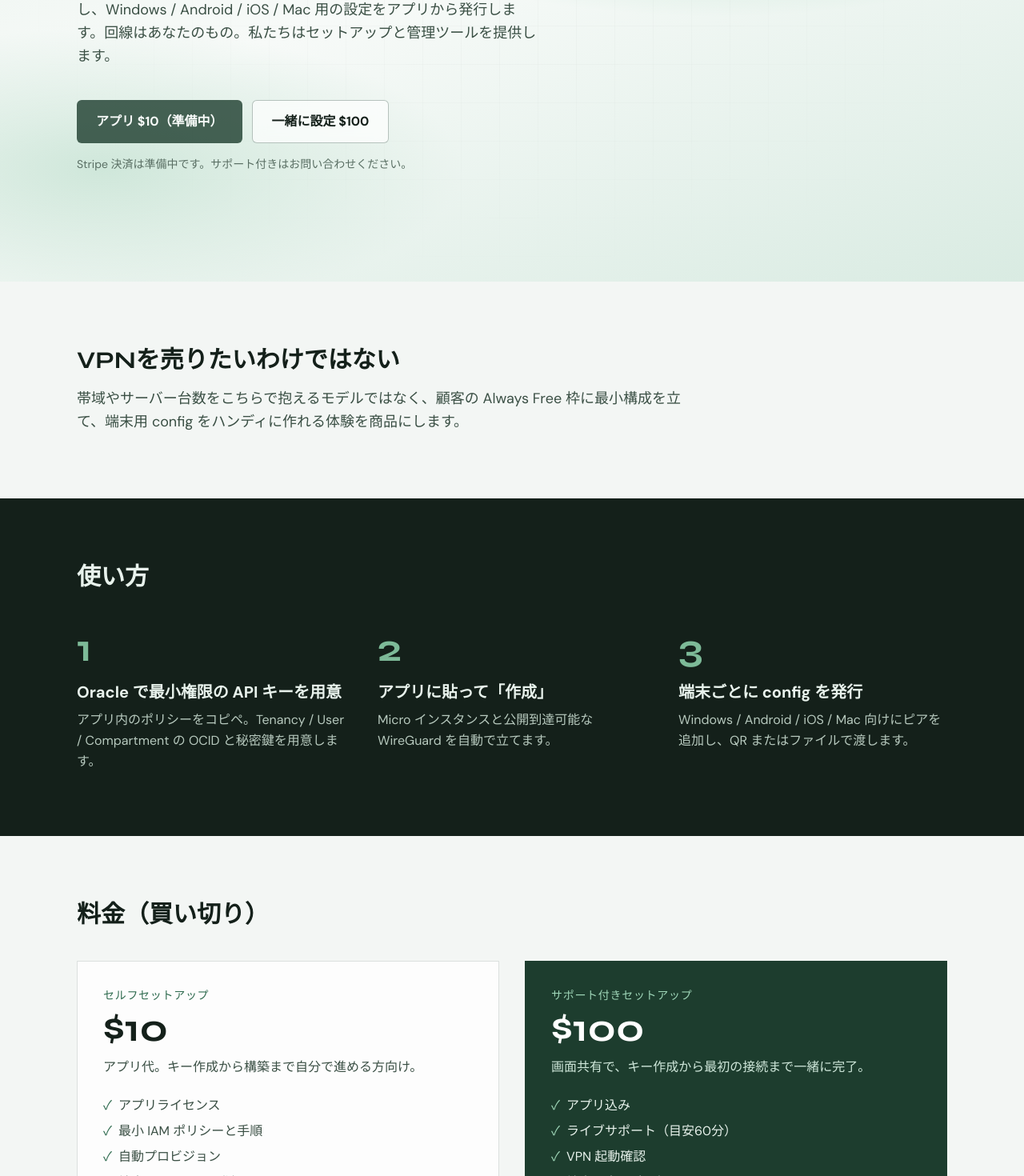
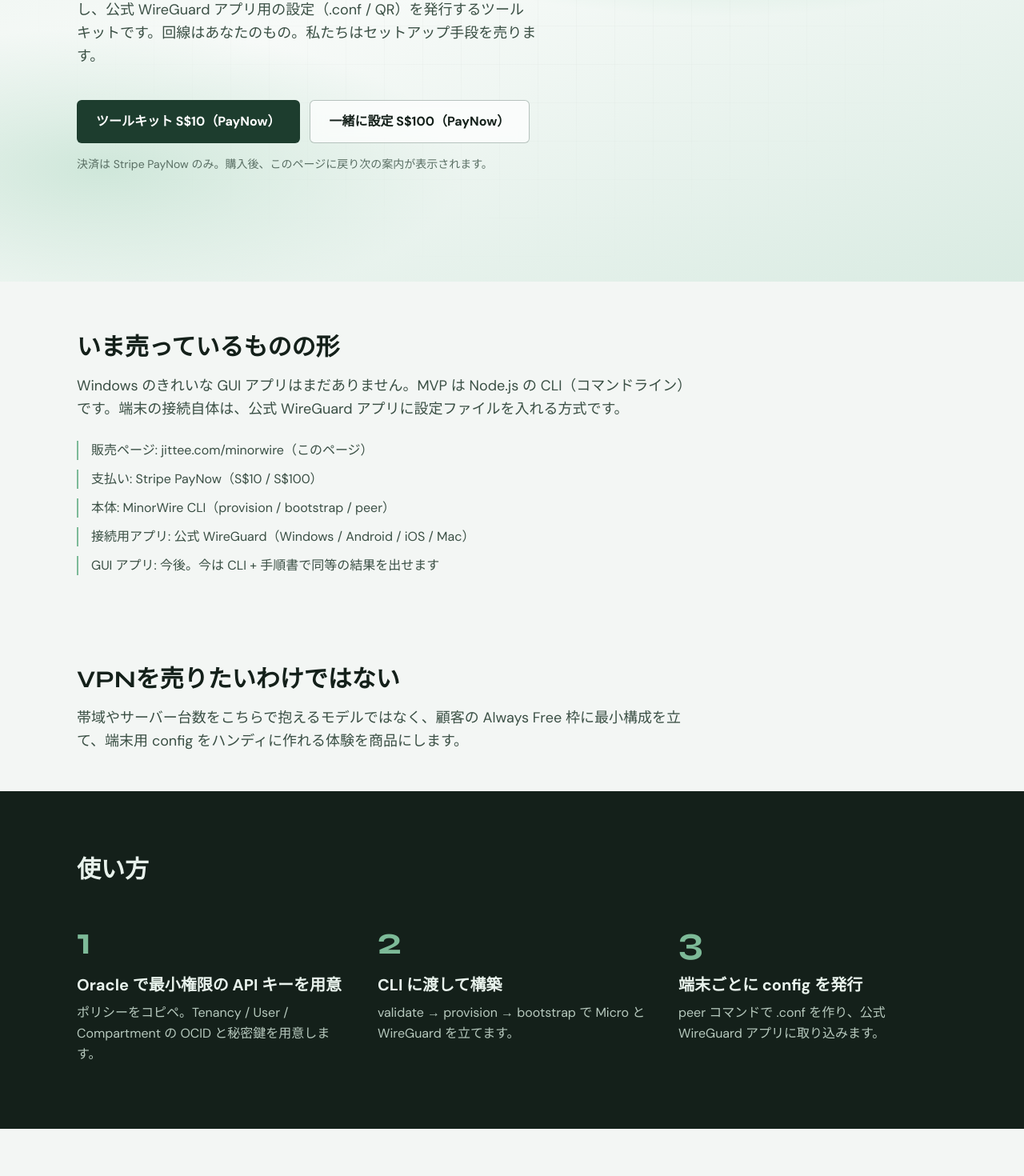
Before and after one commit to JojoYay/jittee, a Next.js app: page /minorwire in a window 1280 px wide. Shown: the part 416-1886 px from the top of the page at 80% size. Built offline with nearby package versions, Linux system fonts and the light colour scheme; no server answers.

Commit message:
Wire MinorWire PayNow checkout and clarify CLI deliverable.
Connect live Stripe Payment Links on /minorwire and document that MVP is a Node CLI plus official WireGuard configs, not a GUI installer yet.

Co-authored-by: Cursor <cursoragent@cursor.com>

```diff
--- a/app/minorwire/layout.tsx
+++ b/app/minorwire/layout.tsx
@@ -3,7 +3,7 @@ import type { Metadata } from 'next'
 export const metadata: Metadata = {
   title: 'MinorWire | Jittee',
   description:
-    'Provision WireGuard on your Oracle Cloud Always Free tenancy and issue device configs from a small app.',
+    'Provision WireGuard on your Oracle Cloud Always Free tenancy. Buy the CLI toolkit via PayNow; connect with official WireGuard apps.',
 }
 
 export default function MinorWireLayout({ children }: { children: React.ReactNode }) {
--- a/app/minorwire/page.tsx
+++ b/app/minorwire/page.tsx
@@ -1,11 +1,21 @@
 'use client'
 
 import Link from 'next/link'
+import { useSearchParams } from 'next/navigation'
+import { Suspense } from 'react'
 import { Syne, DM_Sans } from 'next/font/google'
 import { useLanguage } from '../contexts/LanguageContext'
 
 const syne = Syne({ subsets: ['latin'], weight: ['600', '700', '800'] })
 const dmSans = DM_Sans({ subsets: ['latin'], weight: ['400', '500', '700'] })
+
+/** Live Stripe Payment Links (PayNow only, SGD). */
+const STRIPE = {
+  app: 'https://buy.stripe.com/aFaeVe4pifjvcKD1Epc3m06',
+  setup: 'https://buy.stripe.com/8x214ocVO5IVbGz1Epc3m07',
+} as const
+
+const SUPPORT_MAIL = 'info@jittee.com'
 
 /**
  * MinorWire marketing page — BYO Oracle Always Free + WireGuard toolkit.
@@ -18,7 +28,10 @@ interface Copy {
   heroDesc: string
   ctaApp: string
   ctaSetup: string
-  ctaSoon: string
+  ctaNote: string
+  formTitle: string
+  formDesc: string
+  formPoints: string[]
   problemTitle: string
   problemDesc: string
   howTitle: string
@@ -38,6 +51,11 @@ interface Copy {
   faqs: { q: string; a: string }[]
   finalTitle: string
   finalDesc: string
+  paidAppTitle: string
+  paidAppBody: string
+  paidSetupTitle: string
+  paidSetupBody: string
+  paidMailCta: string
 }
 
 const COPY: Record<string, Copy> = {
@@ -45,10 +63,20 @@ const COPY: Record<string, Copy> = {
     badge: 'Oracle Always Free × WireGuard',
     heroTitle: '自分の無料枠に、自分のVPNを。',
     heroDesc:
-      'MinorWire は、あなたの Oracle Cloud 上に WireGuard を自動構築し、Windows / Android / iOS / Mac 用の設定をアプリから発行します。回線はあなたのもの。私たちはセットアップと管理ツールを提供します。',
-    ctaApp: 'アプリ $10（準備中）',
-    ctaSetup: '一緒に設定 $100',
-    ctaSoon: 'Stripe 決済は準備中です。サポート付きはお問い合わせください。',
+      'MinorWire は、あなたの Oracle Cloud 上に WireGuard を自動構築し、公式 WireGuard アプリ用の設定（.conf / QR）を発行するツールキットです。回線はあなたのもの。私たちはセットアップ手段を売ります。',
+    ctaApp: 'ツールキット S$10（PayNow）',
+    ctaSetup: '一緒に設定 S$100（PayNow）',
+    ctaNote: '決済は Stripe PayNow のみ。購入後、このページに戻り次の案内が表示されます。',
+    formTitle: 'いま売っているものの形',
+    formDesc:
+      'Windows のきれいな GUI アプリはまだありません。MVP は Node.js の CLI（コマンドライン）です。端末の接続自体は、公式 WireGuard アプリに設定ファイルを入れる方式です。',
+    formPoints: [
+      '販売ページ: jittee.com/minorwire（このページ）',
+      '支払い: Stripe PayNow（S$10 / S$100）',
+      '本体: MinorWire CLI（provision / bootstrap / peer）',
+      '接続用アプリ: 公式 WireGuard（Windows / Android / iOS / Mac）',
+      'GUI アプリ: 今後。今は CLI + 手順書で同等の結果を出せます',
+    ],
     problemTitle: 'VPNを売りたいわけではない',
     problemDesc:
       '帯域やサーバー台数をこちらで抱えるモデルではなく、顧客の Always Free 枠に最小構成を立て、端末用 config をハンディに作れる体験を商品にします。',
@@ -56,32 +84,32 @@ const COPY: Record<string, Copy> = {
     steps: [
       {
         title: 'Oracle で最小権限の API キーを用意',
-        desc: 'アプリ内のポリシーをコピペ。Tenancy / User / Compartment の OCID と秘密鍵を用意します。',
+        desc: 'ポリシーをコピペ。Tenancy / User / Compartment の OCID と秘密鍵を用意します。',
       },
       {
-        title: 'アプリに貼って「作成」',
-        desc: 'Micro インスタンスと公開到達可能な WireGuard を自動で立てます。',
+        title: 'CLI に渡して構築',
+        desc: 'validate → provision → bootstrap で Micro と WireGuard を立てます。',
       },
       {
         title: '端末ごとに config を発行',
-        desc: 'Windows / Android / iOS / Mac 向けにピアを追加し、QR またはファイルで渡します。',
+        desc: 'peer コマンドで .conf を作り、公式 WireGuard アプリに取り込みます。',
       },
     ],
-    pricingTitle: '料金（買い切り）',
+    pricingTitle: '料金（買い切り・SGD）',
     planAppName: 'セルフセットアップ',
-    planAppPrice: '$10',
-    planAppDesc: 'アプリ代。キー作成から構築まで自分で進める方向け。',
+    planAppPrice: 'S$10',
+    planAppDesc: 'CLI ツールキットと手順。キー作成から構築まで自分で進める方向け。',
     planAppPoints: [
-      'アプリライセンス',
+      'MinorWire CLI 一式',
       '最小 IAM ポリシーと手順',
       '自動プロビジョン',
       '端末 config / QR 発行',
     ],
     planSetupName: 'サポート付きセットアップ',
-    planSetupPrice: '$100',
+    planSetupPrice: 'S$100',
     planSetupDesc: '画面共有で、キー作成から最初の接続まで一緒に完了。',
     planSetupPoints: [
-      'アプリ込み',
+      'ツールキット込み',
       'ライブサポート（目安60分）',
       'VPN 起動確認',
       '端末設定 最大2台まで',
@@ -90,13 +118,18 @@ const COPY: Record<string, Copy> = {
     needPoints: [
       'Oracle Cloud アカウント（Always Free が使えること）',
       'ホームリージョンで Micro 枠に空きがあること',
-      'アプリに渡す専用ユーザーの API キー（フル権限共有は不要）',
+      '専用ユーザーの API キー（フル権限共有は不要）',
+      'PC に Node.js 20+（CLI 実行用）',
     ],
     faqTitle: 'FAQ',
     faqs: [
       {
+        q: 'ダウンロードできるアプリはありますか？',
+        a: 'いまは GUI インストーラはありません。購入後に CLI 一式と手順をお渡しします（メール案内）。接続用は公式 WireGuard アプリを使います。',
+      },
+      {
         q: '月額のVPN利用料はありますか？',
-        a: 'MVPではありません。Stripe はアプリ代と、希望者向けのセットアップ代のみです。通信はお客様の OCI 上で完結します。',
+        a: 'ありません。Stripe はツール代と、希望者向けのセットアップ代のみです。通信はお客様の OCI 上で完結します。',
       },
       {
         q: '何台まで繋がりますか？',
@@ -108,16 +141,33 @@ const COPY: Record<string, Copy> = {
       },
     ],
     finalTitle: 'まずはサポート付きからでも、セルフからでも。',
-    finalDesc: '製品と決済の準備が進み次第、このページで $10 の購入を開放します。',
+    finalDesc: 'PayNow で購入できます。GUI アプリは後続リリース予定です。',
+    paidAppTitle: 'お支払いありがとうございます（セルフ）',
+    paidAppBody:
+      'いまは自動ダウンロード画面がありません。お支払い時のメールアドレスを添えて info@jittee.com へご連絡ください。CLI 一式と手順をお送りします。',
+    paidSetupTitle: 'お支払いありがとうございます（サポート付き）',
+    paidSetupBody:
+      '日程調整のため、お支払い時のメールアドレスを添えて info@jittee.com へご連絡ください。画面共有でセットアップを進めます。',
+    paidMailCta: 'メールで連絡する',
   },
   en: {
     badge: 'Oracle Always Free × WireGuard',
     heroTitle: 'Your free tier. Your VPN.',
     heroDesc:
-      'MinorWire provisions WireGuard on your Oracle Cloud Always Free tenancy and issues Windows / Android / iOS / Mac configs from a small app. You keep the pipe — we sell setup and management.',
-    ctaApp: 'App $10 (coming soon)',
-    ctaSetup: 'Assisted setup $100',
-    ctaSoon: 'Stripe checkout is being prepared. Contact us for assisted setup.',
+      'MinorWire is a toolkit that provisions WireGuard on your Oracle Always Free tenancy and issues .conf / QR configs for the official WireGuard apps. You keep the pipe — we sell the setup path.',
+    ctaApp: 'Toolkit S$10 (PayNow)',
+    ctaSetup: 'Assisted setup S$100 (PayNow)',
+    ctaNote: 'Stripe PayNow only. After payment you return here for next steps.',
+    formTitle: 'What you are buying today',
+    formDesc:
+      'There is no polished Windows GUI yet. The MVP is a Node.js CLI. Device connections use the official WireGuard apps with imported configs.',
+    formPoints: [
+      'Sales page: jittee.com/minorwire (this page)',
+      'Payment: Stripe PayNow (S$10 / S$100)',
+      'Product: MinorWire CLI (provision / bootstrap / peer)',
+      'Clients: official WireGuard (Windows / Android / iOS / Mac)',
+      'GUI app: later — CLI + guide already produce the same outcome',
+    ],
     problemTitle: 'We are not selling bandwidth',
     problemDesc:
       'Instead of hosting VPN capacity ourselves, we install a minimal stack on the customer Always Free allowance and make device configs easy to mint.',
@@ -125,32 +175,32 @@ const COPY: Record<string, Copy> = {
     steps: [
       {
         title: 'Create a least-privilege API key',
-        desc: 'Copy the in-app IAM policy. Collect tenancy / user / compartment OCIDs and the private key.',
+        desc: 'Copy the IAM policy. Collect tenancy / user / compartment OCIDs and the private key.',
       },
       {
-        title: 'Paste into the app and provision',
-        desc: 'Creates a Micro instance and an internet-reachable WireGuard endpoint.',
+        title: 'Run the CLI',
+        desc: 'validate → provision → bootstrap to bring up Micro + WireGuard.',
       },
       {
         title: 'Issue per-device configs',
-        desc: 'Add peers for Windows / Android / iOS / Mac via QR or file.',
+        desc: 'Use peer to write a .conf and import it into official WireGuard.',
       },
     ],
-    pricingTitle: 'Pricing (one-time)',
+    pricingTitle: 'Pricing (one-time, SGD)',
     planAppName: 'Self-serve',
-    planAppPrice: '$10',
-    planAppDesc: 'App license for customers who complete IAM and provision alone.',
+    planAppPrice: 'S$10',
+    planAppDesc: 'CLI toolkit and guide for customers who complete IAM and provision alone.',
     planAppPoints: [
-      'App license',
+      'MinorWire CLI package',
       'Least-privilege IAM guide',
       'Auto provision',
       'Device config / QR',
     ],
     planSetupName: 'Assisted setup',
-    planSetupPrice: '$100',
+    planSetupPrice: 'S$100',
     planSetupDesc: 'Screen-share through key creation to first successful connect.',
     planSetupPoints: [
-      'Includes app',
+      'Includes toolkit',
       'Live help (~60 min)',
       'VPN bring-up check',
       'Up to 2 devices',
@@ -160,12 +210,17 @@ const COPY: Record<string, Copy> = {
       'An Oracle Cloud account with Always Free eligibility',
       'Spare Micro capacity in your home region',
       'A dedicated API user (full tenancy admin share not required)',
+      'Node.js 20+ on your PC (to run the CLI)',
     ],
     faqTitle: 'FAQ',
     faqs: [
       {
+        q: 'Is there a downloadable app?',
+        a: 'Not a GUI installer yet. After payment we email the CLI package and guide. Connections use the official WireGuard apps.',
+      },
+      {
         q: 'Is there a monthly VPN fee?',
-        a: 'Not in the MVP. Stripe charges the app fee and optional assisted setup only. Traffic stays on your OCI instance.',
+        a: 'No. Stripe charges the toolkit fee and optional assisted setup only. Traffic stays on your OCI instance.',
       },
       {
         q: 'How many devices can connect?',
@@ -177,16 +232,33 @@ const COPY: Record<string, Copy> = {
       },
     ],
     finalTitle: 'Start assisted or self-serve.',
-    finalDesc: 'The $10 purchase unlocks on this page once Stripe is wired.',
+    finalDesc: 'Buy with PayNow. A GUI app is planned for a later release.',
+    paidAppTitle: 'Thanks for your payment (self-serve)',
+    paidAppBody:
+      'There is no auto-download page yet. Email info@jittee.com with the address used at checkout and we will send the CLI package and guide.',
+    paidSetupTitle: 'Thanks for your payment (assisted)',
+    paidSetupBody:
+      'Email info@jittee.com with the address used at checkout so we can schedule the screen-share setup.',
+    paidMailCta: 'Email us',
   },
   zh: {
     badge: 'Oracle Always Free × WireGuard',
     heroTitle: '用你的免费额度，搭你的 VPN。',
     heroDesc:
-      'MinorWire 在你自己的 Oracle Cloud Always Free 上自动部署 WireGuard，并用小应用为 Windows / Android / iOS / Mac 签发配置。线路属于你——我们提供安装与管理工具。',
-    ctaApp: '应用 $10（准备中）',
-    ctaSetup: '协助安装 $100',
-    ctaSoon: 'Stripe 支付准备中。需要协助安装请联系我们。',
+      'MinorWire 是在你自己的 Oracle Always Free 上部署 WireGuard，并为官方 WireGuard 应用签发 .conf / 二维码的工具包。线路属于你——我们出售安装路径。',
+    ctaApp: '工具包 S$10（PayNow）',
+    ctaSetup: '协助安装 S$100（PayNow）',
+    ctaNote: '仅支持 Stripe PayNow。付款后会回到本页查看下一步。',
+    formTitle: '现在卖的是什么形态',
+    formDesc:
+      '还没有精致的 Windows GUI。MVP 是 Node.js CLI。设备连接使用官方 WireGuard 应用导入配置。',
+    formPoints: [
+      '销售页：jittee.com/minorwire（本页）',
+      '支付：Stripe PayNow（S$10 / S$100）',
+      '本体：MinorWire CLI（provision / bootstrap / peer）',
+      '客户端：官方 WireGuard（Windows / Android / iOS / Mac）',
+      'GUI 应用：后续提供——目前 CLI + 说明即可达到同样结果',
+    ],
     problemTitle: '我们不卖带宽',
     problemDesc:
       '不在我们这边堆服务器，而是在客户的 Always Free 上搭建最小环境，并把各设备配置做得足够好用。',
@@ -194,37 +266,42 @@ const COPY: Record<string, Copy> = {
     steps: [
       {
         title: '创建最小权限 API 密钥',
-        desc: '复制应用内 IAM 策略，准备 Tenancy / User / Compartment OCID 与私钥。',
+        desc: '复制 IAM 策略，准备 Tenancy / User / Compartment OCID 与私钥。',
       },
       {
-        title: '粘贴到应用并一键创建',
-        desc: '自动创建 Micro 实例与可公网访问的 WireGuard。',
+        title: '运行 CLI',
+        desc: 'validate → provision → bootstrap，创建 Micro 与 WireGuard。',
       },
       {
         title: '按设备签发配置',
-        desc: '为 Windows / Android / iOS / Mac 添加 peer，用二维码或文件分发。',
+        desc: '用 peer 生成 .conf，导入官方 WireGuard。',
       },
     ],
-    pricingTitle: '价格（一次性）',
+    pricingTitle: '价格（一次性 · SGD）',
     planAppName: '自助安装',
-    planAppPrice: '$10',
-    planAppDesc: '应用费用，适合自行完成 IAM 与部署的用户。',
-    planAppPoints: ['应用许可', '最小权限 IAM 指南', '自动部署', '设备配置 / 二维码'],
+    planAppPrice: 'S$10',
+    planAppDesc: 'CLI 工具包与说明，适合自行完成 IAM 与部署的用户。',
+    planAppPoints: ['MinorWire CLI', '最小权限 IAM 指南', '自动部署', '设备配置 / 二维码'],
     planSetupName: '协助安装',
-    planSetupPrice: '$100',
+    planSetupPrice: 'S$100',
     planSetupDesc: '远程协助，从密钥创建到首次连通。',
-    planSetupPoints: ['含应用', '在线协助（约60分钟）', 'VPN 启动确认', '最多2台设备'],
+    planSetupPoints: ['含工具包', '在线协助（约60分钟）', 'VPN 启动确认', '最多2台设备'],
     needTitle: '你需要准备',
     needPoints: [
       '可使用 Always Free 的 Oracle Cloud 账号',
       '家庭区域仍有 Micro 名额',
       '专用 API 用户（无需共享完整管理员账号）',
+      '电脑上的 Node.js 20+（运行 CLI）',
     ],
     faqTitle: '常见问题',
     faqs: [
       {
+        q: '有可下载的应用吗？',
+        a: '目前没有 GUI 安装包。付款后我们会邮件发送 CLI 与说明。连接使用官方 WireGuard。',
+      },
+      {
         q: '有没有按月的 VPN 费用？',
-        a: 'MVP 没有。Stripe 只收应用费和可选的协助安装费。流量走你自己的 OCI。',
+        a: '没有。Stripe 只收工具费和可选的协助安装费。流量走你自己的 OCI。',
       },
       {
         q: '可以连多少台设备？',
@@ -236,17 +313,54 @@ const COPY: Record<string, Copy> = {
       },
     ],
     finalTitle: '可先协助安装，也可自助开始。',
-    finalDesc: 'Stripe 接通后，将在本页开放 $10 购买。',
+    finalDesc: '可用 PayNow 购买。GUI 应用计划后续发布。',
+    paidAppTitle: '感谢付款（自助）',
+    paidAppBody:
+      '目前没有自动下载页。请用结账时的邮箱联系 info@jittee.com，我们会发送 CLI 与说明。',
+    paidSetupTitle: '感谢付款（协助安装）',
+    paidSetupBody: '请用结账时的邮箱联系 info@jittee.com，以便安排远程协助。',
+    paidMailCta: '发邮件',
   },
 }
 
-export default function MinorWirePage() {
+function PaidBanner({ c }: { c: Copy }) {
+  const params = useSearchParams()
+  const paid = params.get('paid')
+  if (paid !== 'app' && paid !== 'setup') return null
+
+  const title = paid === 'app' ? c.paidAppTitle : c.paidSetupTitle
+  const body = paid === 'app' ? c.paidAppBody : c.paidSetupBody
+  const subject =
+    paid === 'app' ? 'MinorWire self-serve purchase' : 'MinorWire assisted setup purchase'
+
+  return (
+    <div className="relative z-10 border-b border-[#2f6b4f]/30 bg-[#1d3d2e] text-white">
+      <div className="max-w-6xl mx-auto px-4 sm:px-6 lg:px-8 py-5 flex flex-col sm:flex-row sm:items-center gap-4">
+        <div className="flex-1">
+          <p className={`${syne.className} font-bold text-lg`}>{title}</p>
+          <p className="mt-1 text-sm text-[#cfe7da] leading-relaxed">{body}</p>
+        </div>
+        <a
+          href={`mailto:${SUPPORT_MAIL}?subject=${encodeURIComponent(subject)}`}
+          className="inline-flex justify-center px-5 py-2.5 rounded-md bg-white text-[#1d3d2e] font-semibold shrink-0"
+        >
+          {c.paidMailCta}
+        </a>
+      </div>
+    </div>
+  )
+}
+
+function MinorWireContent() {
   const { locale } = useLanguage()
   const c = COPY[locale] ?? COPY.ja
 
   return (
     <div className={`${dmSans.className} bg-[#f3f6f4] text-[#14201a]`}>
-      {/* Hero — one composition */}
+      <Suspense fallback={null}>
+        <PaidBanner c={c} />
+      </Suspense>
+
       <section className="relative min-h-[88vh] overflow-hidden">
         <div
           className="absolute inset-0"
@@ -280,21 +394,36 @@ export default function MinorWirePage() {
           <p className="mt-5 text-lg text-[#3a4f44] max-w-xl leading-relaxed">{c.heroDesc}</p>
 
           <div className="mt-10 flex flex-col sm:flex-row gap-3">
-            <span className="inline-flex items-center justify-center px-6 py-3.5 rounded-md bg-[#1d3d2e] text-white font-semibold opacity-80 cursor-not-allowed">
+            <a
+              href={STRIPE.app}
+              className="inline-flex items-center justify-center px-6 py-3.5 rounded-md bg-[#1d3d2e] text-white font-semibold hover:bg-[#14201a] transition-colors"
+            >
               {c.ctaApp}
-            </span>
-            <Link
-              href="/contact"
+            </a>
+            <a
+              href={STRIPE.setup}
               className="inline-flex items-center justify-center px-6 py-3.5 rounded-md border border-[#1d3d2e]/30 bg-white/70 backdrop-blur font-semibold hover:bg-white transition-colors"
             >
               {c.ctaSetup}
-            </Link>
+            </a>
           </div>
-          <p className="mt-4 text-sm text-[#5a6f64]">{c.ctaSoon}</p>
+          <p className="mt-4 text-sm text-[#5a6f64]">{c.ctaNote}</p>
         </div>
       </section>
 
-      <section className="max-w-6xl mx-auto px-4 sm:px-6 lg:px-8 py-20">
+      <section className="max-w-6xl mx-auto px-4 sm:px-6 lg:px-8 py-16">
+        <h2 className={`${syne.className} text-3xl font-bold mb-4`}>{c.formTitle}</h2>
+        <p className="text-lg text-[#3a4f44] max-w-3xl leading-relaxed mb-6">{c.formDesc}</p>
+        <ul className="space-y-3 text-[#3a4f44] max-w-3xl">
+          {c.formPoints.map((p) => (
+            <li key={p} className="border-l-2 border-[#7dba98] pl-4">
+              {p}
+            </li>
+          ))}
+        </ul>
+      </section>
+
+      <section className="max-w-6xl mx-auto px-4 sm:px-6 lg:px-8 py-12">
         <h2 className={`${syne.className} text-3xl font-bold mb-4`}>{c.problemTitle}</h2>
         <p className="text-lg text-[#3a4f44] max-w-3xl leading-relaxed">{c.problemDesc}</p>
       </section>
@@ -329,6 +458,12 @@ export default function MinorWirePage() {
                 </li>
               ))}
             </ul>
+            <a
+              href={STRIPE.app}
+              className="mt-8 inline-flex px-5 py-3 bg-[#1d3d2e] text-white font-semibold rounded-md hover:bg-[#14201a] transition-colors"
+            >
+              {c.ctaApp}
+            </a>
           </div>
           <div className="border border-[#1d3d2e]/25 bg-[#1d3d2e] text-white p-8">
             <p className="text-sm uppercase tracking-wider text-[#9fd6b8] font-medium">{c.planSetupName}</p>
@@ -342,12 +477,12 @@ export default function MinorWirePage() {
                 </li>
               ))}
             </ul>
-            <Link
-              href="/contact"
+            <a
+              href={STRIPE.setup}
               className="mt-8 inline-flex px-5 py-3 bg-white text-[#1d3d2e] font-semibold rounded-md hover:bg-[#e8f2ec] transition-colors"
             >
               {c.ctaSetup}
-            </Link>
+            </a>
           </div>
         </div>
       </section>
@@ -379,14 +514,31 @@ export default function MinorWirePage() {
         <div className="max-w-6xl mx-auto px-4 sm:px-6 lg:px-8 text-center">
           <h2 className={`${syne.className} text-3xl font-bold mb-4`}>{c.finalTitle}</h2>
           <p className="text-[#3a4f44] mb-8">{c.finalDesc}</p>
-          <Link
-            href="/contact"
-            className="inline-flex px-6 py-3.5 rounded-md bg-[#1d3d2e] text-white font-semibold hover:bg-[#14201a] transition-colors"
-          >
-            {c.ctaSetup}
-          </Link>
+          <div className="flex flex-col sm:flex-row gap-3 justify-center">
+            <a
+              href={STRIPE.app}
+              className="inline-flex justify-center px-6 py-3.5 rounded-md bg-[#1d3d2e] text-white font-semibold hover:bg-[#14201a] transition-colors"
+            >
+              {c.ctaApp}
+            </a>
+            <a
+              href={STRIPE.setup}
+              className="inline-flex justify-center px-6 py-3.5 rounded-md border border-[#1d3d2e]/30 font-semibold hover:bg-white transition-colors"
+            >
+              {c.ctaSetup}
+            </a>
+          </div>
+          <p className="mt-6 text-sm text-[#5a6f64]">
+            <Link href="/contact" className="underline">
+              Contact
+            </Link>
+          </p>
         </div>
       </section>
     </div>
   )
 }
+
+export default function MinorWirePage() {
+  return <MinorWireContent />
+}
```
Also changed, not shown: 1 other file (tests, documents, lock files or other folders).
